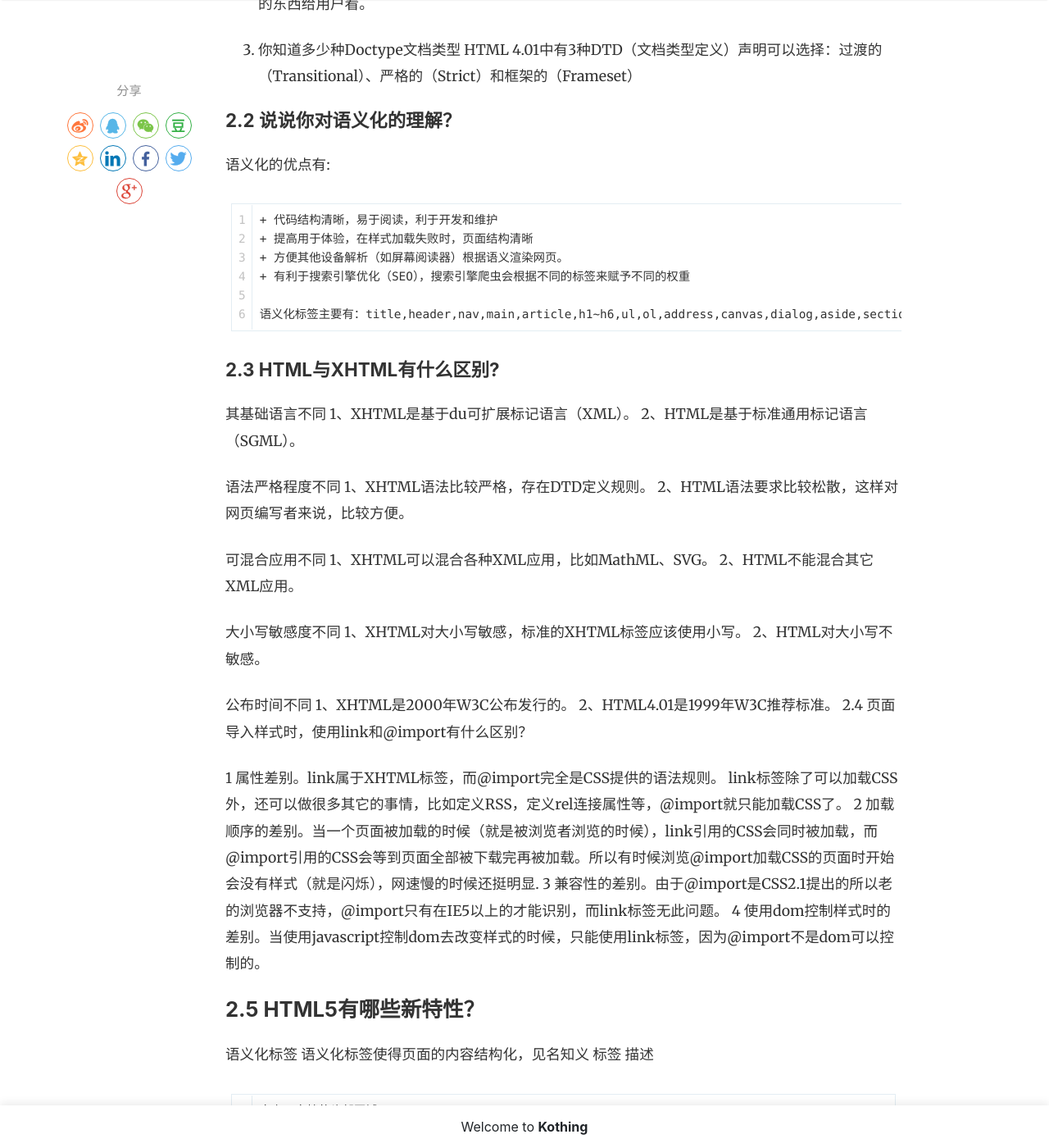
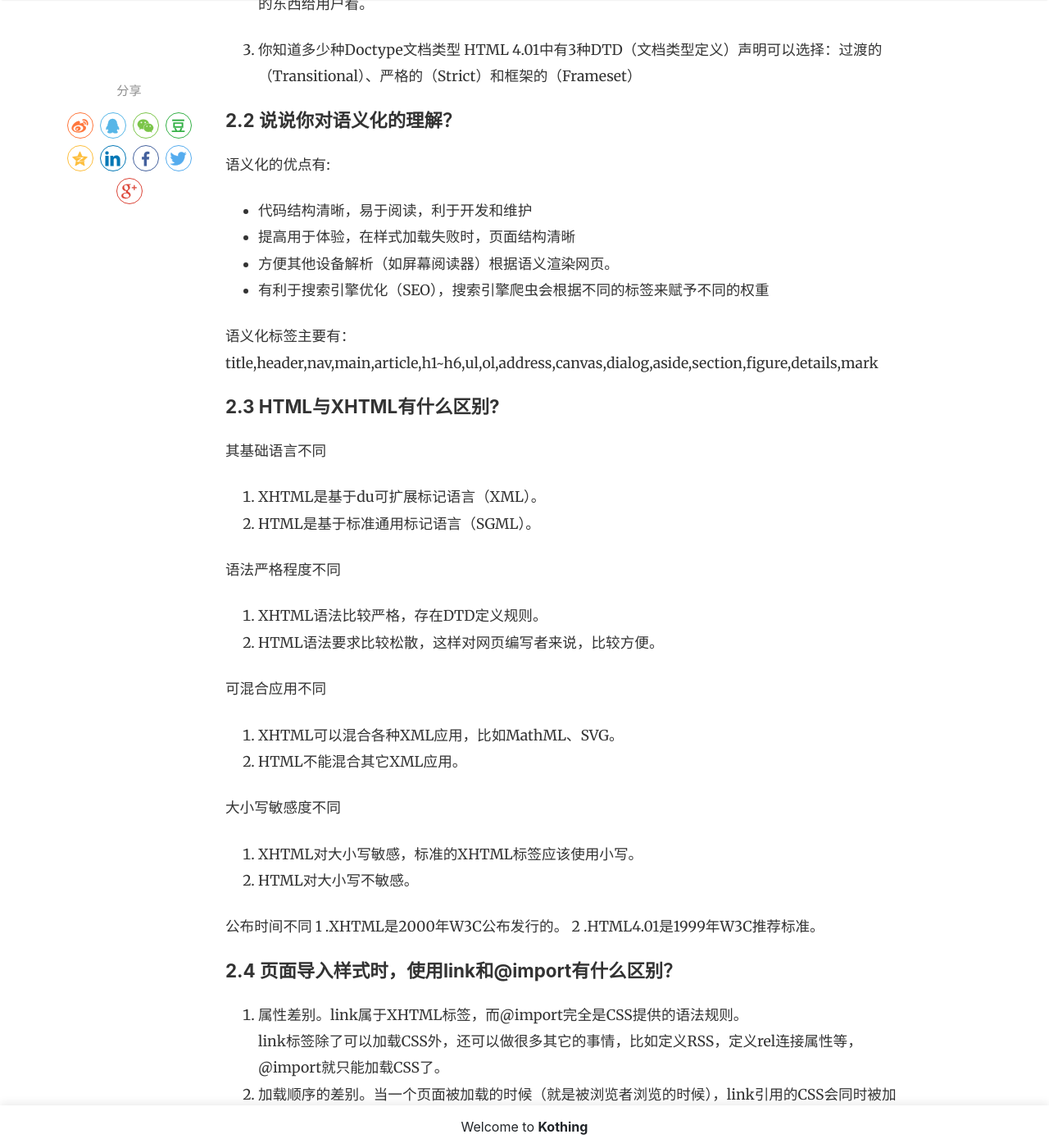
Before and after one commit to kothing/kothing.github.io, a Jekyll site: the page built from _posts/2020-10-10-front-end-knowledge.md, in a window 1280 px wide and 1400 px high, scrolled down 7081 px. Shown: the whole window at 82% size. Built offline with Jekyll 4.4.1, drawn with Linux system fonts in a browser that asks for light colours; nearby versions of some CDN libraries; comment, search, counter and statistics services are not loaded; some of the changed text lies outside the part shown.

Commit message:
Update 2020-10-10-front-end-knowledge.md

```diff
--- a/_posts/2020-10-10-front-end-knowledge.md
+++ b/_posts/2020-10-10-front-end-knowledge.md
@@ -210,42 +210,44 @@ IE、Safari、Chrome、Mozilla Firefox、Opera
 
    语义化的优点有:
 
-    + 代码结构清晰，易于阅读，利于开发和维护
-    + 提高用于体验，在样式加载失败时，页面结构清晰
-    + 方便其他设备解析（如屏幕阅读器）根据语义渲染网页。
-    + 有利于搜索引擎优化（SEO），搜索引擎爬虫会根据不同的标签来赋予不同的权重
+   + 代码结构清晰，易于阅读，利于开发和维护
+   + 提高用于体验，在样式加载失败时，页面结构清晰
+   + 方便其他设备解析（如屏幕阅读器）根据语义渲染网页。
+   + 有利于搜索引擎优化（SEO），搜索引擎爬虫会根据不同的标签来赋予不同的权重
 
-    语义化标签主要有：title,header,nav,main,article,h1~h6,ul,ol,address,canvas,dialog,aside,section,figure,details,mark
+   语义化标签主要有：
+   title,header,nav,main,article,h1~h6,ul,ol,address,canvas,dialog,aside,section,figure,details,mark
 
 
 ### 2.3 HTML与XHTML有什么区别?
 
   其基础语言不同
-  1、XHTML是基于du可扩展标记语言（XML）。
-  2、HTML是基于标准通用标记语言（SGML）。
+  1. XHTML是基于du可扩展标记语言（XML）。
+  2. HTML是基于标准通用标记语言（SGML）。
 
   语法严格程度不同
-  1、XHTML语法比较严格，存在DTD定义规则。
-  2、HTML语法要求比较松散，这样对网页编写者来说，比较方便。
+  1. XHTML语法比较严格，存在DTD定义规则。
+  2. HTML语法要求比较松散，这样对网页编写者来说，比较方便。
 
   可混合应用不同
-  1、XHTML可以混合各种XML应用，比如MathML、SVG。
-  2、HTML不能混合其它XML应用。
+  1. XHTML可以混合各种XML应用，比如MathML、SVG。
+  2. HTML不能混合其它XML应用。
 
-大小写敏感度不同
-  1、XHTML对大小写敏感，标准的XHTML标签应该使用小写。
-  2、HTML对大小写不敏感。
+  大小写敏感度不同
+  1. XHTML对大小写敏感，标准的XHTML标签应该使用小写。
+  2. HTML对大小写不敏感。
 
-公布时间不同
-  1、XHTML是2000年W3C公布发行的。
-  2、HTML4.01是1999年W3C推荐标准。
-  2.4 页面导入样式时，使用link和@import有什么区别？
+  公布时间不同
+  1 .XHTML是2000年W3C公布发行的。
+  2 .HTML4.01是1999年W3C推荐标准。
 
-1 属性差别。link属于XHTML标签，而@import完全是CSS提供的语法规则。
+### 2.4 页面导入样式时，使用link和@import有什么区别？
+
+1. 属性差别。link属于XHTML标签，而@import完全是CSS提供的语法规则。
 link标签除了可以加载CSS外，还可以做很多其它的事情，比如定义RSS，定义rel连接属性等，@import就只能加载CSS了。
-2 加载顺序的差别。当一个页面被加载的时候（就是被浏览者浏览的时候），link引用的CSS会同时被加载，而@import引用的CSS会等到页面全部被下载完再被加载。所以有时候浏览@import加载CSS的页面时开始会没有样式（就是闪烁），网速慢的时候还挺明显.
-3 兼容性的差别。由于@import是CSS2.1提出的所以老的浏览器不支持，@import只有在IE5以上的才能识别，而link标签无此问题。
-4 使用dom控制样式时的差别。当使用javascript控制dom去改变样式的时候，只能使用link标签，因为@import不是dom可以控制的。
+2. 加载顺序的差别。当一个页面被加载的时候（就是被浏览者浏览的时候），link引用的CSS会同时被加载，而@import引用的CSS会等到页面全部被下载完再被加载。所以有时候浏览@import加载CSS的页面时开始会没有样式（就是闪烁），网速慢的时候还挺明显.
+3. 兼容性的差别。由于@import是CSS2.1提出的所以老的浏览器不支持，@import只有在IE5以上的才能识别，而link标签无此问题。
+4. 使用dom控制样式时的差别。当使用javascript控制dom去改变样式的时候，只能使用link标签，因为@import不是dom可以控制的。
 
 ## 2.5 HTML5有哪些新特性？
 
```
